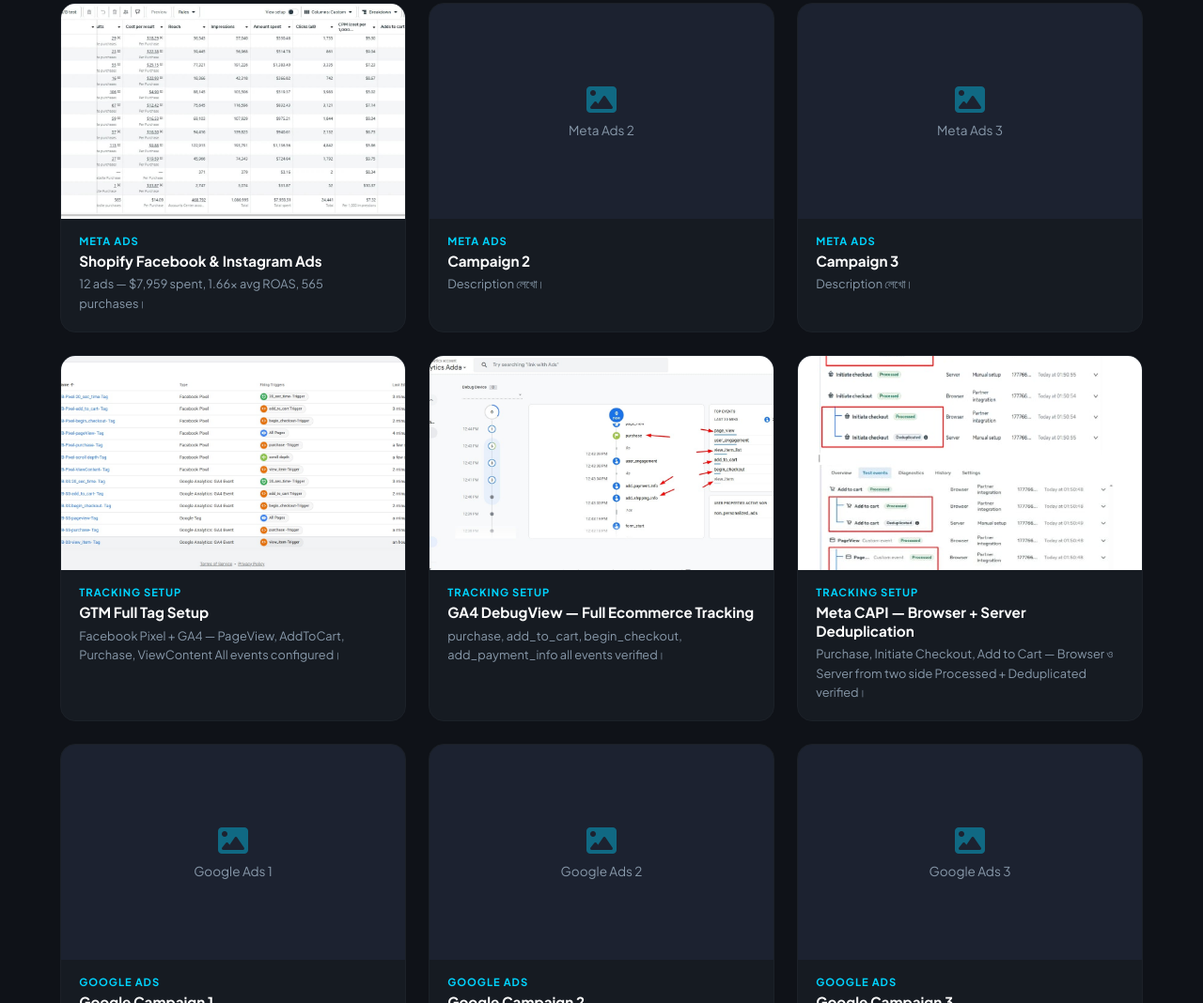
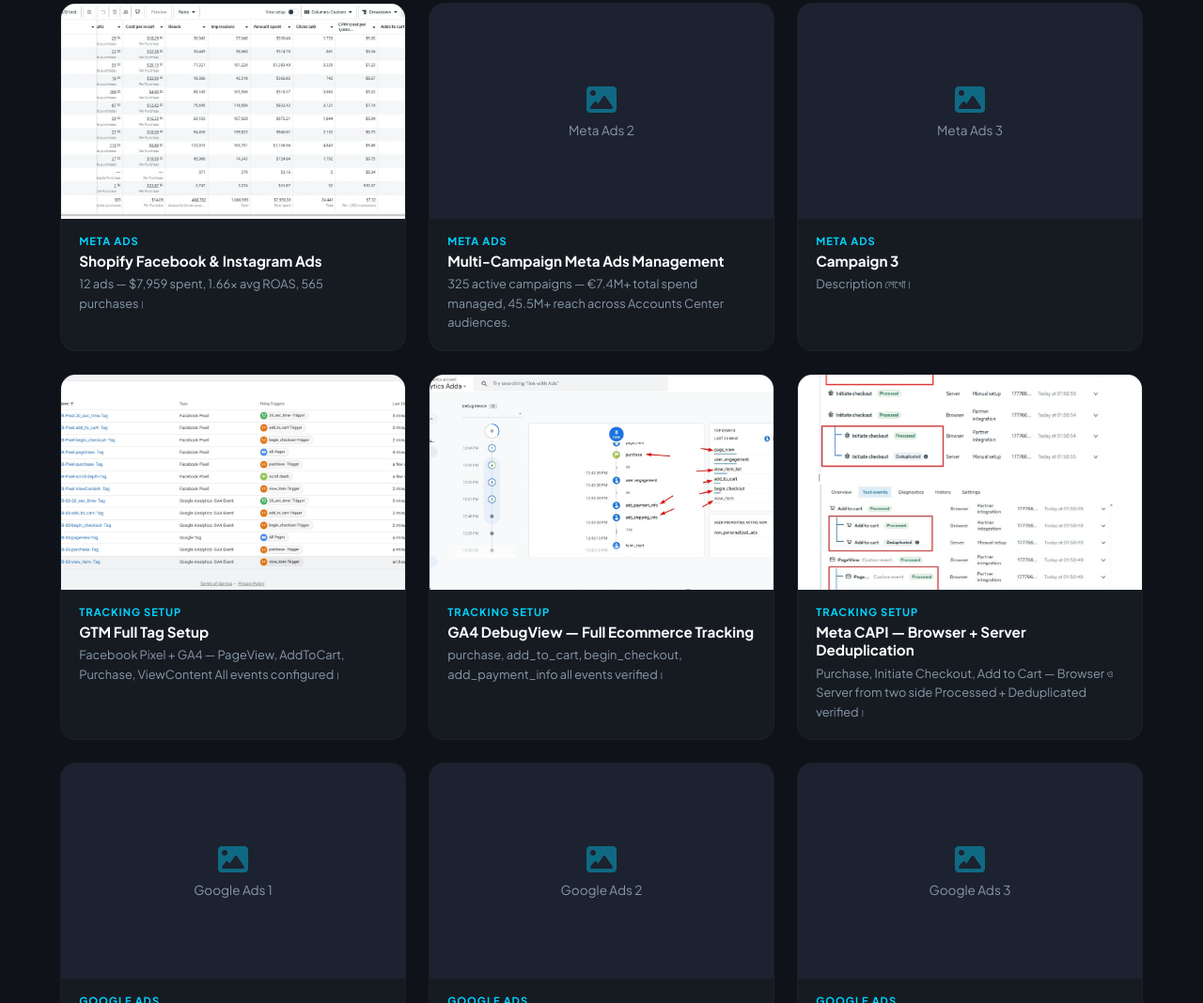
Before and after one commit to my512-os/mdarman, a plain HTML site: page index.html in a window 1280 px wide. Shown: the part 2570-3638 px from the top of the page at 94% size. Drawn offline with Linux system fonts and the light colour scheme.

Commit message:
Update index.html

```diff
--- a/index.html
+++ b/index.html
@@ -956,8 +956,8 @@
   </div>
   <div class="portfolio-card-body">
     <div class="portfolio-card-tag">Meta Ads</div>
-    <div class="portfolio-card-title">Campaign 2</div>
-    <div class="portfolio-card-desc">Description লেখো।</div>
+   <div class="portfolio-card-title">Multi-Campaign Meta Ads Management</div>
+<div class="portfolio-card-desc">325 active campaigns — €7.4M+ total spend managed, 45.5M+ reach across Accounts Center audiences.</div>
   </div>
 </div>
 
```
